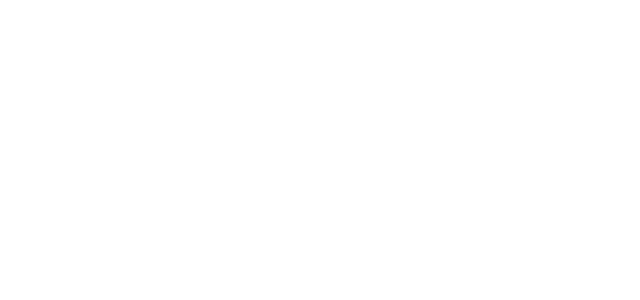
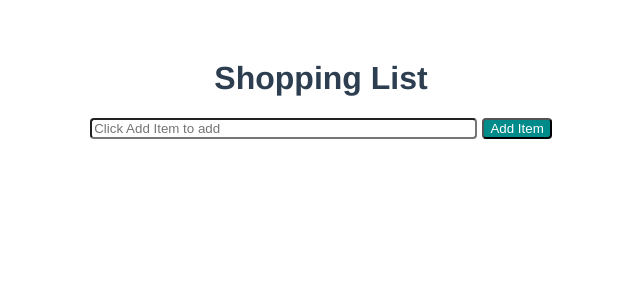
Before and after one commit to walimorris/Shopping, a Vue app: page / in a window 1280 px wide. Shown: the top 300 px of the page, without its empty margins (319-959 px from the left). Built offline with nearby package versions, Linux system fonts and the light colour scheme.

Commit message:
Added functionality and html to ShoppingListComponent

```diff
--- a/src/components/ShoppingListComponent.vue
+++ b/src/components/ShoppingListComponent.vue
@@ -1,16 +1,132 @@
 <template>
-  <div></div>
+  <div>
+    <div>
+      <h1>Shopping List</h1>
+      <div>
+        <input v-model="itemInput" type="text" placeholder="Click Add Item to add">
+        <button @click="addItemToList(itemInput)" class="add_item_button">
+          {{ addItemButton }}
+        </button>
+        <div class="item_list">
+          <ul>
+            <li v-for="item in itemList" :key="item">{{ item }}
+              <a href="#" @click="deleteItem(item)" class="delete_item_link" >
+                {{ deleteItemLink }}</a>
+            </li>
+          </ul>
+          <div v-show="!isEmptyList">
+            <button @click="deleteAllList()" class="delete_all_button">
+              {{ deleteAllButton }}</button>
+          </div>
+        </div>
+      </div>
+    </div>
+  </div>
 </template>
 
 <script>
 export default {
   name: 'ShoppingListComponent',
   data() {
-    return {};
+    return {
+      itemInput: '',
+      addItemButton: 'Add Item',
+      deleteAllButton: 'Delete All',
+      deleteItemLink: 'Remove',
+      itemList: [],
+      isEmptyList: true,
+    };
+  },
+  mounted() {
+    console.info('Dom Mounted.');
+  },
+  updated() {
+    console.info('Dom has been updated.');
+  },
+  methods: {
+    /**
+     * Handles adding an item to Shopping list front end. Adds item
+     * to item list if it does not exist.
+     * @param item : item being added to shopping list.
+     */
+    addItemToList(item) {
+      const isItemInlist = this.isItemExist(item);
+      if (!isItemInlist) {
+        this.itemList.push(item);
+        console.info('item added: '.concat(item));
+      }
+      this.isEmptyList = false;
+    },
+    /**
+     * Deletes all items from shopping list array. Deletes all items
+     * on shopping list frontend.
+     */
+    deleteAllList() {
+      this.itemList = [];
+
+      // all items are deleted, handles not showing delete all button.
+      this.isEmptyList = true;
+      console.info('Items in list have been removed.');
+    },
+    /**
+     * Filters the item being removed from shopping list. Removes item
+     * from shopping list array.
+     * @param item : item to be removed.
+     */
+    deleteItem(item) {
+      this.itemList = this.itemList.filter((listItem) => listItem !== item);
+
+      // checks if list is empty to handle showing delete all button.
+      if (this.itemList.length === 0) {
+        this.isEmptyList = true;
+      }
+    },
+    /**
+     * Handles checking if an item exists before storing it into shopping list.
+     * If item exists, does nothing.
+     * @param item : item being checked in list.
+     * @returns {boolean}
+     */
+    isItemExist(item) {
+      for (let i = 0; i < this.itemList.length; i += 1) {
+        if (this.itemList[i] === item) {
+          return true;
+        }
+      }
+      return false;
+    },
   },
 };
 </script>
 
 <style>
 
+input[type=text] {
+  border-radius: 4px;
+  width: 30%;
+  margin-right: 5px;
+  position: center;
+}
+
+.add_item_button {
+  border-radius: 4px;
+  background-color: darkcyan;
+  text-align: center;
+  text-decoration: none;
+  color: white;
+}
+
+.item_list {
+}
+
+.delete_item_link {
+  color: red;
+  text-decoration: none;
+}
+
+.delete_all_button {
+  border-radius: 4px;
+  background-color: red;
+  color: white;
+}
 </style>
```
